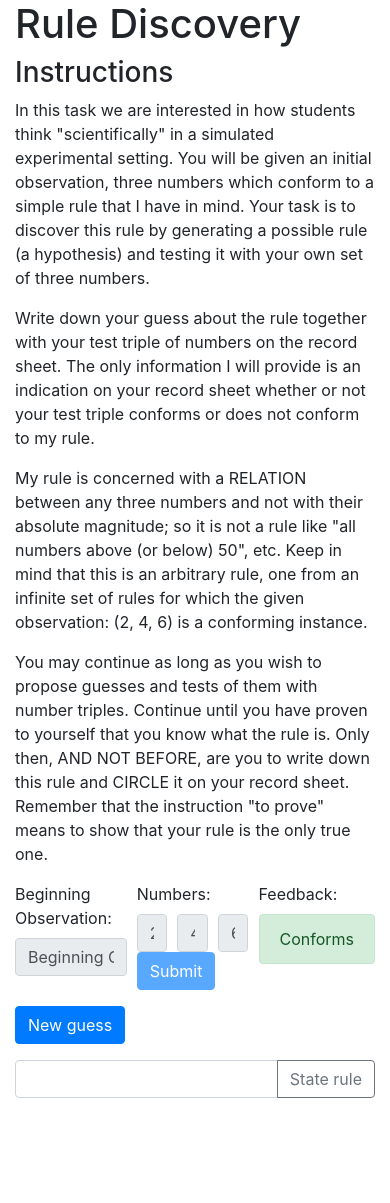
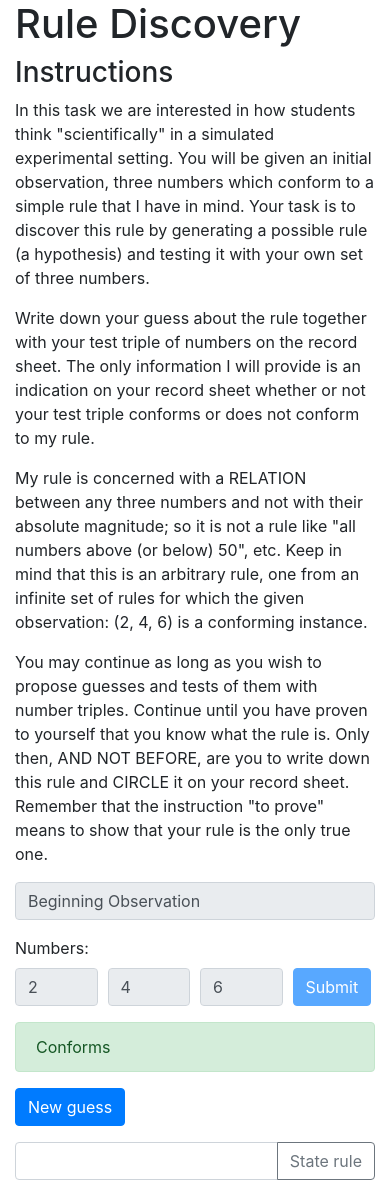
Before and after one commit to ruthwaterfield/rule-discovery, a React (Create React App) app: page / in a window 390 px wide. Shown: the top 1203 px of the page. Before the commit the page ends 1146 px from the top, so only its background shows below. Built offline with nearby package versions, Linux system fonts and the light colour scheme.

Commit message:
Fix layout for mobile devices

```diff
--- a/src/beginningObservation.js
+++ b/src/beginningObservation.js
@@ -6,18 +6,13 @@ import Alert from "react-bootstrap/Alert";
 
 const BeginningObservation = () => (
   <Form>
-    <Form.Row>
-      <Col>
     <Form.Group controlId="hypothesis">
-          <Form.Label>Beginning Observation:</Form.Label>
       <Form.Control
         type="text"
         defaultValue='Beginning Observation'
         disabled={true}
       />
     </Form.Group>
-      </Col>
-      <Col>
     <Form.Group>
       <Form.Label>Numbers:</Form.Label>
       <Form.Row>
@@ -34,7 +29,8 @@ const BeginningObservation = () => (
         <Col>
           <Form.Control required type="text"
                         defaultValue='6'
-                            disabled={true}/></Col>
+                        disabled={true}/>
+        </Col>
         <Col>
           <Button variant="primary" type="submit" disabled={true}>
             Submit
@@ -42,16 +38,11 @@ const BeginningObservation = () => (
         </Col>
       </Form.Row>
     </Form.Group>
-      </Col>
-      <Col>
     <Form.Group>
-          <Form.Label>Feedback:</Form.Label>
       <Alert variant='success'>
         Conforms
       </Alert>
     </Form.Group>
-      </Col>
-    </Form.Row>
   </Form>
 )
 
--- a/src/guess.js
+++ b/src/guess.js
@@ -53,8 +53,6 @@ class Guess extends Component {
   render() {
     return (
       <Form onSubmit={this.handleSubmit}>
-        <Form.Row>
-          <Col>
         <Form.Group controlId="hypothesis">
           <Form.Label>Hypothesis {this.props.guessNumber}:</Form.Label>
           <Form.Control
@@ -67,8 +65,6 @@ class Guess extends Component {
             disabled={this.state.disabled || this.props.ruleStated}
           />
         </Form.Group>
-          </Col>
-          <Col>
         <Form.Group>
           <Form.Label>Numbers:</Form.Label>
           <Form.Row>
@@ -84,13 +80,15 @@ class Guess extends Component {
                             name={'number2'}
                             value={this.state.number2}
                             onChange={this.handleInputChange}
-                                disabled={this.state.disabled || this.props.ruleStated}/></Col>
+                            disabled={this.state.disabled || this.props.ruleStated}/>
+            </Col>
             <Col>
               <Form.Control required type="text"
                             name={'number3'}
                             value={this.state.number3}
                             onChange={this.handleInputChange}
-                                disabled={this.state.disabled || this.props.ruleStated}/></Col>
+                            disabled={this.state.disabled || this.props.ruleStated}/>
+            </Col>
             <Col>
               <Button variant="primary" type="submit" disabled={this.state.disabled || this.props.ruleStated}>
                 Submit
@@ -98,16 +96,11 @@ class Guess extends Component {
             </Col>
           </Form.Row>
         </Form.Group>
-          </Col>
-          <Col>
         <Form.Group>
-              <Form.Label>Feedback:</Form.Label>
           <Alert variant={this.state.feedbackVariant}>
             {this.state.feedback}
           </Alert>
         </Form.Group>
-          </Col>
-        </Form.Row>
       </Form>
     )
   }
--- a/src/guessGenerator.js
+++ b/src/guessGenerator.js
@@ -22,7 +22,7 @@ class GuessGenerator extends Component {
       numberOfGuesses: this.state.numberOfGuesses + 1,
       guesses: [...this.state.guesses,
         <Guess key={this.state.numberOfGuesses}
-               guessNumber={this.state.numberOfGuesses}
+               guessNumber={this.state.numberOfGuesses + 1}
                ruleStated={this.state.ruleStated}
         />
       ]
```
Lines whose indentation alone changed are shown as unchanged.
